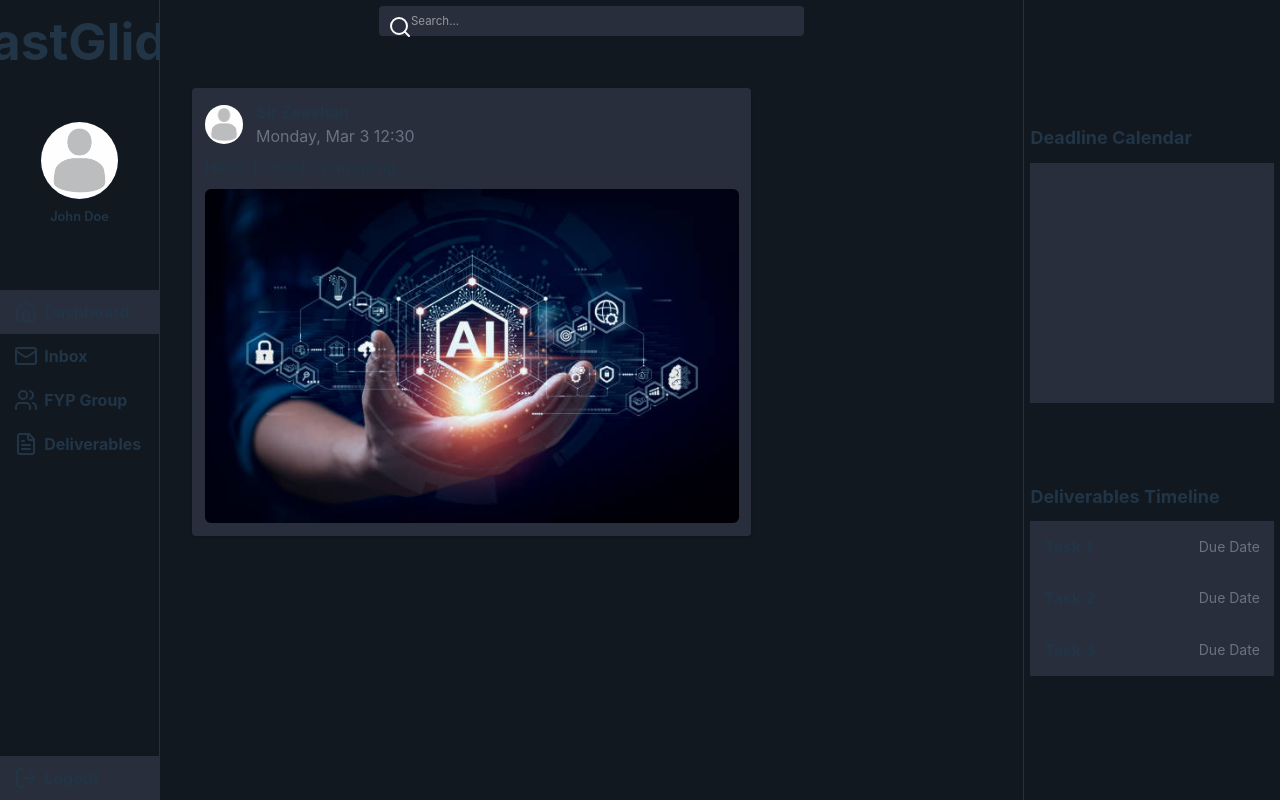
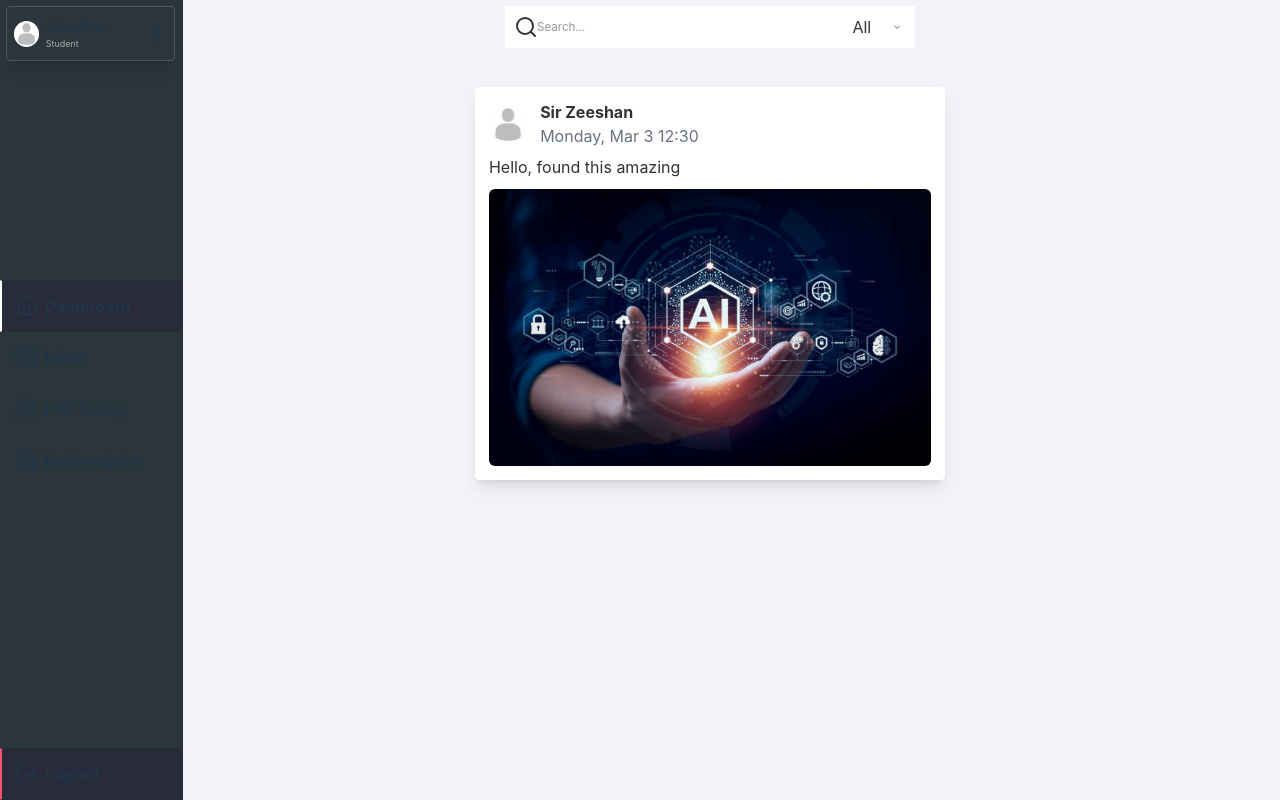
Before and after one commit to asmarshahid01/FYP, a React (Vite) app: page / in a window 1280 px wide. Built offline with nearby package versions, Linux system fonts and the light colour scheme.

Commit message:
Add files via upload

```diff
--- a/src/App.jsx
+++ b/src/App.jsx
@@ -3,6 +3,7 @@ import './App.css'
 import HomePage from './HomePage'
 import Inbox from './Inbox'
 import FYPGroupPage from './fypgroup'
+import LoginPage from './LoginPage'
 
 function App() {
 
@@ -11,6 +12,7 @@ function App() {
     <HomePage></HomePage>
     // <Inbox></Inbox>
     // <FYPGroupPage></FYPGroupPage>
+    // <LoginPage></LoginPage>
   )
 }
 
--- a/src/HomePage.jsx
+++ b/src/HomePage.jsx
@@ -1,19 +1,40 @@
-import React, { useState } from "react";
-import { Search } from "lucide-react";
+import React, { useState, useEffect, useRef } from "react";
+import { Search, ChevronDown } from "lucide-react";
 import './tailwind.css'
 import LeftSideBar from "./LeftSideBar";
 import profileImage from './assets/profile.jpg'
 import postImage from './assets/post.jpg'
 
 const HomePage = () => {
-    const bgClr = "bg-[#111820]";
-    const fgClr = "bg-[#282e3b]";
+    const bgClr = "bg-[#f2f3f8]";
+    const fgClr = "bg-[#ffffff]";
     const borderClr = "border-[#282e3b]";
     const borderBgClr = "border-[#111820]";
 
-    const Card = ({ children, className }) => (
-      <div className={`shadow p-[1vw] ${fgClr} ${className} rounded-sm`}>{children}</div>
+    const [selectedOption, setSelectedOption] = useState("All");
+    const [isOpen, setIsOpen] = useState(false);
+    const [rightSideBarExpand, setRightSideBarExpand] = useState(false);
+    const dropdownRef = useRef(null);
+
+    const Card = ({ children, className, onClick}) => (
+      <div className={`shadow-lg p-[1vw] bg-[#ffffff] border border-[#ffffff] ${className} rounded-sm duration-300 cursor-pointer`} onClick={onClick}>{children}</div>
     );
+
+    useEffect(() => {
+      function handleClickOutside(event) {
+        if (dropdownRef.current && !dropdownRef.current.contains(event.target)) {
+          setIsOpen(false);
+        }
+      }
+
+      if (isOpen) {
+        document.addEventListener("mousedown", handleClickOutside);
+      }
+
+      return () => {
+        document.removeEventListener("mousedown", handleClickOutside);
+      };
+    }, [isOpen]);
 
     const [posts, setPosts] = useState([
       {
@@ -26,7 +47,9 @@ const HomePage = () => {
         postedHour: 12,
         postedMin: 30,
         content: "Hello, found this amazing",
-        images: [postImage]
+        images: [postImage],
+        request: true,
+        requestSent: false,
       }
     ]);
 
@@ -36,53 +59,105 @@ const HomePage = () => {
     <div className="flex absolute h-full w-full top-0 left-0 bg-darkgray-100 overflow-hidden">
       <LeftSideBar></LeftSideBar>
 
-
       {/* Main Feed */}
-      <div className={`flex-1 p-[0.5vw] ${bgClr} border-r ${borderClr}`}>
-        <div className="flex items-center justify-center mb-[1vw]">
-          <div className="relative w-1/2 mb-[1vw]">
-            <Search className="absolute left-[0.7vw] top-[0.7vw] text-[#fbfbfb]" />
+      <div className={`flex-1 p-[0.5vw] ${bgClr}`}>
+        <div className="flex items-center justify-center">
+          <div className={`relative w-2/3 mb-[1vw] ${fgClr} text-[#333333] flex gap-[0.5vw] items-center pl-[2.5vw] pr-[0.2vw] py-[0.2vw] `}>
+            <Search className="absolute left-[0.7vw] top-[0.7vw] text-[#333333]" />
             <input
               type="text"
               placeholder="Search..."
-              className={`w-full rounded-sm pl-[2.5vw] pr-[0.8vw] py-[0.5vw] ${fgClr} text-white focus:outline-none text-[0.9vw]`}
-            />
+              className={`w-full rounded-sm focus:outline-none text-[0.9vw]`}/>
+            <div className="relative w-[10vw]" ref={dropdownRef}>
+              <div
+                onClick={() => setIsOpen(!isOpen)}
+                className={`flex items-center justify-between w-3/4 px-[0.8vw] py-[0.5vw] text-[#333] ${fgClr} rounded-sm
+                focus:outline-none cursor-pointer ml-auto`}>
+                {selectedOption}
+                <ChevronDown className={`w-[0.8vw] h-[0.8vw] text-gray-600 transition-transform ${isOpen ? "rotate-180" : ""}`} />
+              </div>
+
+              {isOpen && (
+                <div className={`absolute w-full mt-[0.5vw] ${fgClr} rounded-sm shadow-lg`}>
+                  {["All", "Teachers", "Students"].map((option) => (
+                    <div
+                      key={option}
+                      className="px-[1vw] py-[0.5vw] text-[#333] hover:bg-gray-100 cursor-pointer"
+                      onClick={() => {
+                        setSelectedOption(option);
+                        setIsOpen(false);
+                      }}>
+                      {option}
+                    </div>
+                  ))}
+                </div>
+              )}
             </div>
           </div>
-        <div className="overflow-y-auto h-full p-[2vw]">
+        </div>
+        <div className="overflow-y-auto h-full p-[2vw] flex flex-col items-center">
           {posts.map((post, index) => (
-            <Card key={index} className="p-[1vw] h-fit mb-[2vh] w-7/10">
-              <div className="flex items-center gap-[1vw] select-none">
+            <Card key={index} className="p-[1vw] h-fit mb-[4vh] w-5/6 text-[#333333]" onClick={()=>setRightSideBarExpand(!rightSideBarExpand)}>
+              <div className="flex items-center justify-between select-none text-[#333333]">
+                <div className="flex items-center gap-[1vw]">
                   <img src={post.profilePic} className="w-[3vw] h-[3vw] rounded-full flex items-center justify-center font-bold" alt="profile" />
                   <div>
                     <p className="font-bold">{post.name}</p>
                     <p className="text-gray-500">{post.postedDay}, {months[post.postedMonth]} {post.postedDate} {post.postedHour}:{post.postedMin}</p>
                   </div>
                 </div>
+              </div>
               <p className="mt-[0.5vw]">{post.content}</p>
               <div className="w-full mt-[0.8vw]">
                 <img src={post.images[0]} key={index} className="h-auto w-full rounded-md flex items-center justify-center font-bold" alt="post" />
               </div>
+              {/* <div className="mt-[0.5vw] flex">
+                  <input
+                  type="text"
+                  placeholder="Type a message..."
+                  className={`w-full rounded-sm px-[0.8vw] py-[0.5vw] bg-[#ffffff] text-[#333333] focus:outline-none text-[0.9vw]`}
+                />
+                <p className={`${post.request && !post.requestSent ? "bg-[#3f51b5]" : "bg-[#355c7d]"} text-[#eeeeee] w-[8vw] px-[1vw] py-[0.5vw] rounded-sm
+                ${post.request && !post.requestSent && "cursor-pointer"} ${post.request && !post.requestSent ? "hover:bg-[#4e5fbb]" : "bg-[#355c7d"} duration-300
+                flex items-center justify-center select-none`}
+                onClick={()=>{
+                  if(post.request && !post.requestSent) {
+                    setPosts((prevPosts) =>
+                      prevPosts.map((post, idx) =>
+                        idx === index ? { ...post, requestSent: true } : post
+                      )
+                    );
+                  } else if(post.request && post.requestSent) {
+                    setPosts((prevPosts) =>
+                      prevPosts.map((post, idx) =>
+                        idx === index ? { ...post, requestSent: false } : post
+                      )
+                    );
+                  }
+                }}>{post.requestSent ? "Cancel" : "Send Request"}</p>
+              </div> */}
             </Card>
           ))}
         </div>
       </div>
 
       {/* Right Sidebar */}
-      <div className={`w-1/5 ${bgClr} flex flex-col justify-center gap-[10vh] select-none p-[0.5vw]`}>
-        <div>
-          <h2 className="text-lg font-bold mb-[0.8vw]">Deadline Calendar</h2>
-          <div className={`h-[30vh] ${fgClr} border border-transparent hover:border-[0.1vw] hover:border-blue-500 duration-300`}></div>
+      <div className="h-full w-1/5 bg-[#f2f3f8] relative">
+        <div className={`absolute top-0 right-0 h-full bg-[#355c7d] transition-all duration-500 ${rightSideBarExpand ? "w-full" : "w-0"}
+        flex items-center justify-center`}>
+        <div className={`h-full transition-all duration-500 ${rightSideBarExpand ? "min-w-full max-w-full" : "min-w-0 max-w-0"}
+        ${rightSideBarExpand ? "opacity-100" : "opacity-0"} relative overflow-hidden flex-shrink-0 flex flex-col items-center justify-center`}>
+          <div className="relative w-[8vw] h-[8vw]">
+            <img
+              src={profileImage}
+              className="w-full h-full rounded-full cursor-pointer"/>
           </div>
-        <div>
-          <h2 className="text-lg font-bold mb-[0.8vw]">Deliverables Timeline</h2>
-          <div>
-            {["Task 1", "Task 2", "Task 3"].map((task, index) => (
-              <div key={index} className={`p-[1vw] ${fgClr} flex items-center justify-between m-0 border border-transparent hover:border-[0.1vw] hover:border-blue-500 duration-300`}>
-                <p className="font-bold">{task}</p>
-                <span className="text-sm text-gray-500">Due Date</span>
+          <div className='flex flex-col items-center mt-[0.6vw]'>
+            <p className='text-[1vw] font-bold select-none p-0 m-0'>John Doe</p>
+            <p className="text-[0.7vw] text-[#aaaaaa] select-none p-0 m-0">Student</p>
           </div>
-            ))}
+          <div className='w-full px-[1vw] flex flex-col gap-[1vh] items-center mt-[1vw]'>
+          </div>
         </div>
       </div>
       </div>
--- a/src/LeftSideBar.jsx
+++ b/src/LeftSideBar.jsx
@@ -1,28 +1,133 @@
-import React from 'react'
+import {React, useState, useRef} from 'react'
 import profileImage from "./assets/profile.jpg";
-import { Home, Mail, Users, FileText, LogOut } from "lucide-react";
+import { Home, Mail, Users, FileText, LogOut, ChevronDown, ChevronUp, ChevronRight, ChevronLeft} from "lucide-react";
 
 const LeftSideBar = () => {
-  const bgClr = "bg-[#111820]";
-  const fgClr = "bg-[#282e3b]";
+  const bgClr = "bg-[#2a363b]";
+  const fgClr = "bg-[#292b3a]";
   const borderClr = "border-[#282e3b]";
   const borderBgClr = "border-[#111820]";
 
+  const [bio, setBio] = useState("");
+  const [userInfoChanged, setUserInfoChanged] = useState(false);
+  const [userProfileExpand, setUserProfileExpand] = useState(false);
+  const [selectedMenu, setSelectedMenu] = useState(1);
+
+  const fileInputRef = useRef(null);
+  const [tempProfilePic, setTempProfilePic] = useState(profileImage);
+  const [profilePic, setProfilePic] = useState(profileImage);
+
+  const handleImageChange = (event) => {
+    const file = event.target.files[0];
+    if (file) {
+      setTempProfilePic(URL.createObjectURL(file));
+    }
+    setUserInfoChanged(true);
+  };
+
+
   return (
-    <div className={`w-1/8 h-full ${bgClr} shadow-md flex flex-col items-center gap-[5vh] border-r-[0.1vw] ${borderClr}`}>
-        <h1 className="text-2xl font-bold p-[1vw] text-left select-none">FastGlide</h1>
-        <div className="flex flex-col items-center gap-[1vh] mb-6">
-        <img src={profileImage} className="w-[6vw] h-[6vw] rounded-full" />
-        <p className="text-[1vw] font-semibold select-none">John Doe</p>
+    <>
+    <div className={`w-1/7 h-full ${bgClr} shadow-md flex flex-col items-center gap-[5vh] border-r-[0.1vw] ${borderClr} relative`}>
+    {/* Profile Section (Absolute Positioning) */}
+    <div className="w-full p-[0.5vw] absolute top-0 left-0">
+      <div
+        className={`flex flex-col items-start w-full border border-[#555555] "bg-[#2a363b]" shadow-lg rounded-sm
+        p-[0.5vw] cursor-pointer hover:border-[#f7c402] duration-500 transition-all ease-in-out overflow-hidden "h-[7vh]"`}
+        onClick={() => setUserProfileExpand(!userProfileExpand)}>
+
+        <div className='flex justify-between w-full'>
+          {/* User Info */}
+          <div className="flex items-center w-full gap-[0.5vw]">
+            <img src={profilePic} className="w-[2vw] h-[2vw] rounded-full" />
+            <div className="flex flex-col">
+              <p className="text-[1vw] font-bold select-none p-0 m-0">John Doe</p>
+              <p className="text-[0.7vw] text-[#aaaaaa] select-none p-0 m-0">Student</p>
+            </div>
+          </div>
+          {/* Toggle Button */}
+          <div className="h-[5vh] flex items-center">
+            {userProfileExpand ? <ChevronLeft/> : <ChevronRight />}
+          </div>
         </div>
-        <nav className="w-full select-none">
-        <div className={`px-[1vw] py-[0.7vw] ${fgClr} hover:border-t-blue-400 hover:border-b-blue-400 border border-transparent duration-300 font-bold flex gap-[0.5vw]`}>{<Home></Home>}Dashboard</div>
-        <div className={`px-[1vw] py-[0.7vw] ${bgClr} hover:border-t-blue-400 hover:border-b-blue-400 border border-transparent duration-300 font-bold flex gap-[0.5vw]`}>{<Mail></Mail>}Inbox</div>
-        <div className={`px-[1vw] py-[0.7vw] ${bgClr} hover:border-t-blue-400 hover:border-b-blue-400 border border-transparent duration-300 font-bold flex gap-[0.5vw]`}>{<Users></Users>}FYP Group</div>
-        <div className={`px-[1vw] py-[0.7vw] ${bgClr} hover:border-t-blue-400 hover:border-b-blue-400 border border-transparent duration-300 font-bold flex gap-[0.5vw]`}>{<FileText></FileText>}Deliverables</div>
-        </nav>
-        <div className={`mt-auto ${fgClr} px-[1vw] py-[0.7vw] hover:border-t-red-400 hover:border-b-red-400 border border-transparent duration-300 w-full font-bold select-none flex gap-[0.5vw]`}>{<LogOut></LogOut>}Logout</div>
+      </div>
     </div>
+
+    <nav className="w-full select-none pt-[35vh]">
+      <div className={`px-[1vw] py-[1vw] ${selectedMenu == 1 ? fgClr : bgClr} ${selectedMenu == 1 && "border-l-[0.2vw] border-l-[#ffffff]"}
+      cursor-pointer hover:text-[#f7c402] border border-transparent hover:border-t-[#f7c402] hover:border-b-[#f7c402]
+      duration-300 font-bold flex gap-[0.5vw]`} onClick={() => setSelectedMenu(1)}>
+        <Home /> Dashboard
+      </div>
+      <div className={`px-[1vw] py-[1vw] ${selectedMenu == 2 ? fgClr : bgClr} ${selectedMenu == 2 && "border-l-[0.2vw] border-l-[#ffffff]"}
+      cursor-pointer hover:text-[#f7c402] border border-transparent hover:border-t-[#f7c402] hover:border-b-[#f7c402]
+      duration-300 font-bold flex gap-[0.5vw]`} onClick={() => setSelectedMenu(2)}>
+        <Mail /> Inbox
+      </div>
+      <div className={`px-[1vw] py-[1vw] ${selectedMenu == 3 ? fgClr : bgClr} ${selectedMenu == 3 && "border-l-[0.2vw] border-l-[#ffffff]"}
+      cursor-pointer hover:text-[#f7c402] border border-transparent hover:border-t-[#f7c402] hover:border-b-[#f7c402]
+      duration-300 font-bold flex gap-[0.5vw]`} onClick={() => setSelectedMenu(3)}>
+        <Users /> FYP Group
+      </div>
+      <div className={`px-[1vw] py-[1vw] ${selectedMenu == 4 ? fgClr : bgClr} ${selectedMenu == 4 && "border-l-[0.2vw] border-l-[#ffffff]"}
+      cursor-pointer hover:text-[#f7c402] border border-transparent hover:border-t-[#f7c402] hover:border-b-[#f7c402]
+      duration-300 font-bold flex gap-[0.5vw]`} onClick={() => setSelectedMenu(4)}>
+        <FileText /> Deliverables
+      </div>
+    </nav>
+
+    {/* Logout Button at Bottom */}
+    <div className={`mt-auto ${fgClr} px-[1vw] py-[1vw] border-l-[0.2vw] border-l-[#f4516c] hover:text-[#f4516c] cursor-pointer hover:border-t-[#f4516c] hover:border-b-[#f4516c] border border-transparent duration-300 w-full font-bold select-none flex gap-[0.5vw]`}>
+      <LogOut /> Logout
+    </div>
+  </div>
+
+  <div className="h-full w-1/6 bg-[#f2f3f8] relative">
+    <div className={`absolute top-0 left-0 h-full bg-[#292b3a] transition-all duration-500 ${userProfileExpand ? "w-full" : "w-0"}
+    flex items-center justify-center`}>
+      <div className={`h-full transition-all duration-500 ${userProfileExpand ? "min-w-full max-w-full" : "min-w-0 max-w-0"}
+      ${userProfileExpand ? "opacity-100" : "opacity-0"} relative overflow-hidden flex-shrink-0 flex flex-col items-center justify-center`}>
+        <div className="relative w-[8vw] h-[8vw]">
+          <input
+            type="file"
+            accept="image/*"
+            ref={fileInputRef}
+            className="hidden"
+            onChange={handleImageChange}/>
+
+          <img
+            src={tempProfilePic}
+            className="w-full h-full rounded-full cursor-pointer"
+            onClick={() => fileInputRef.current.click()}/>
+
+          <div
+            className="absolute top-0 left-0 w-full h-full rounded-full bg-black transition-all duration-500 opacity-10 hover:opacity-30 cursor-pointer"
+            onClick={() => fileInputRef.current.click()}></div>
+        </div>
+        <div className='flex flex-col items-center mt-[0.6vw]'>
+          <p className='text-[1vw] font-bold select-none p-0 m-0'>John Doe</p>
+          <p className="text-[0.7vw] text-[#aaaaaa] select-none p-0 m-0">Student</p>
+        </div>
+        <div className='w-full px-[1vw] flex flex-col gap-[1vh] items-center mt-[1vw]'>
+          <textarea
+            value={bio}
+            placeholder="Add your interests... e.g. AI/ML, Web, App, etc."
+            onChange={(e) => {setBio(e.target.value); setUserInfoChanged(true);}}
+            className={`transition-all duration-500 ease-in-out text-[0.8vw] bg-transparent rounded-sm focus:outline-none border border-[0.1vw] border-[#2a363b]
+            focus:border-[#36a3f7] w-full p-[0.2vw] resize-none ${userProfileExpand ? "opacity-100 max-h-[15vh] mt-[0.5vw]" : "opacity-0 max-h-0 mt-0"}`}
+            rows={5}
+            spellCheck={false}
+            maxLength={100}/>
+            <div className={`w-full flex items-center justify-center select-none h-[5vh] border-[0.1vw] border-[#36a3f7] rounded-sm ${userInfoChanged && "cursor-pointer"}
+            ${userInfoChanged ? "bg-[#36a3f7]" : "bg-[#89c9fb]"} ${userInfoChanged && "hover:bg-[#1494f5]"} duration-300 font-bold`}
+            onClick={()=>{setUserInfoChanged(false); setProfilePic(tempProfilePic);}}>Save</div>
+        </div>
+      </div>
+    </div>
+  </div>
+
+  </>
+
   )
 }
 
```
Lines whose indentation alone changed are shown as unchanged.
